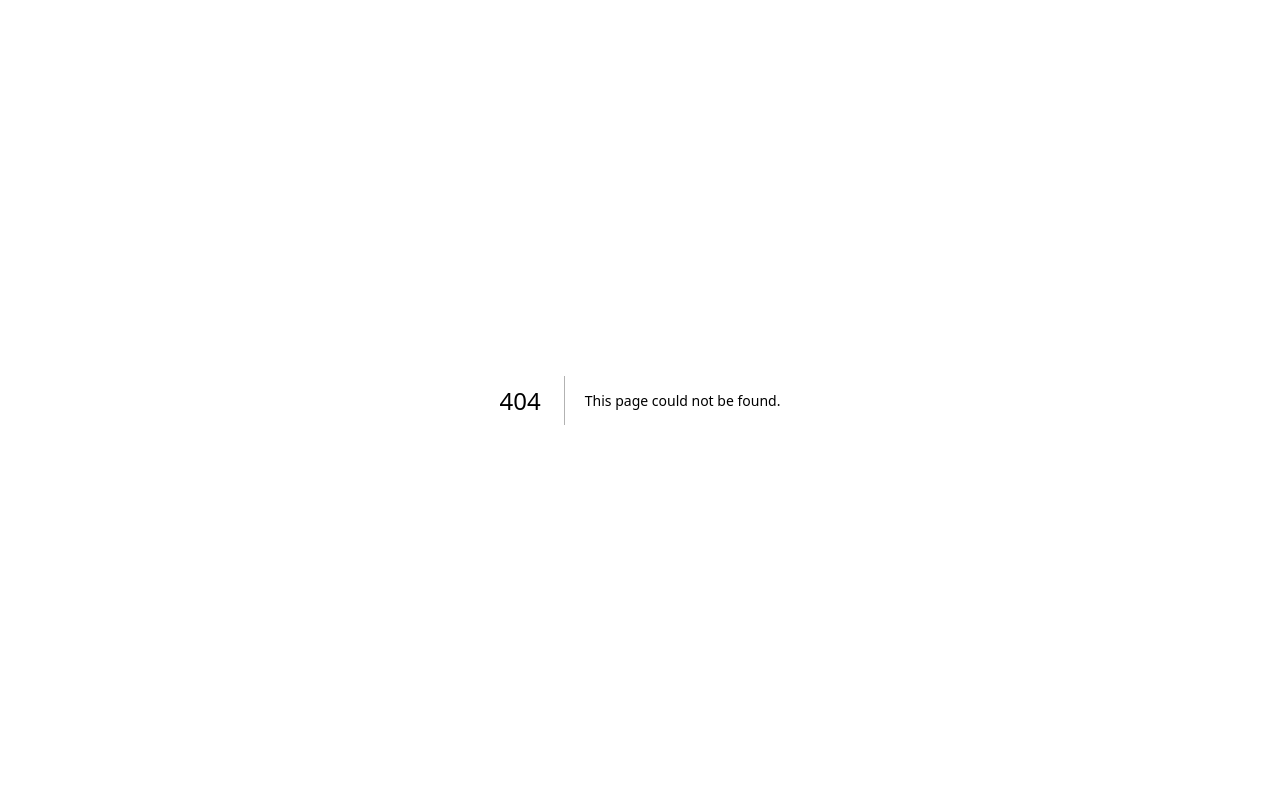
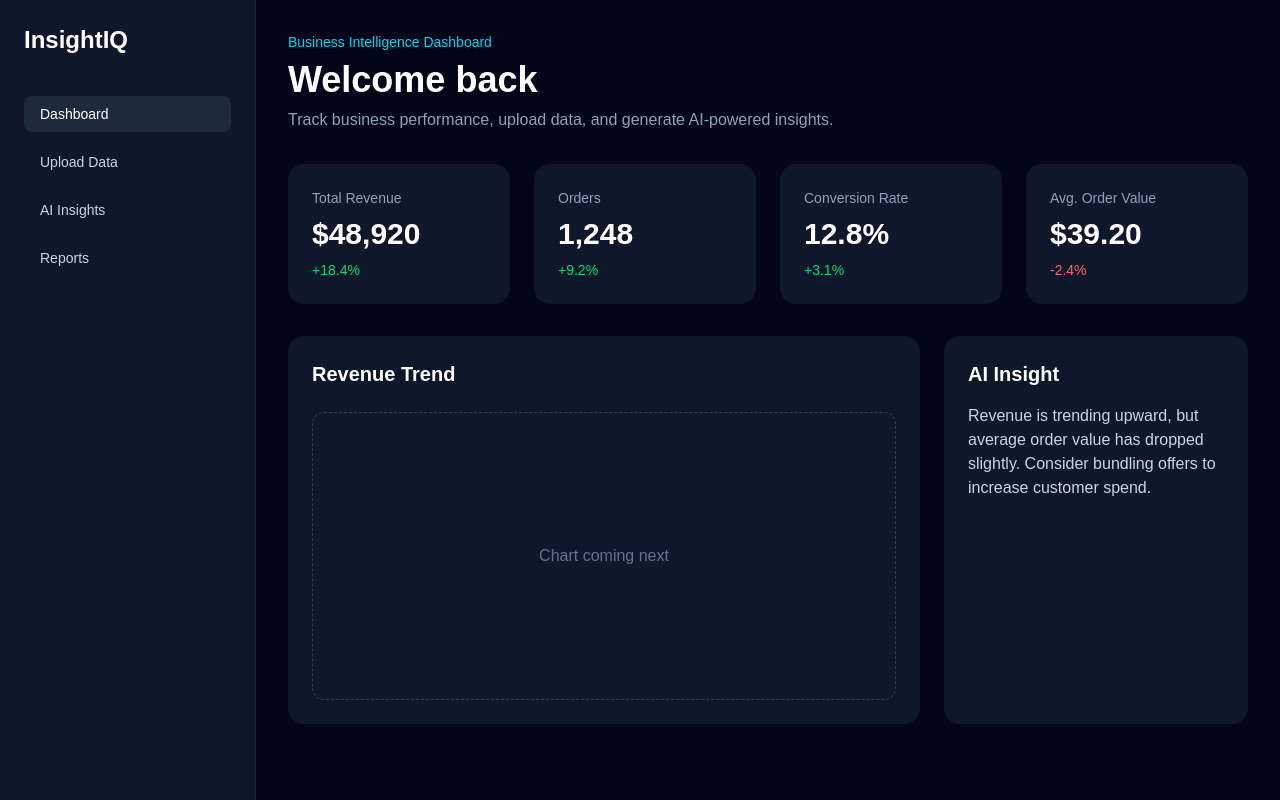
Before and after one commit to Jalucas1/insightiq, a Next.js app: page /dashboard in a window 1280 px wide. Before the commit this address had no page. Built offline with nearby package versions, Linux system fonts and the light colour scheme.

Commit message:
Create dashboard layout

```diff
--- /dev/null
+++ b/src/app/dashboard/page.tsx
@@ -0,0 +1,75 @@
+export default function DashboardPage() {
+    return (
+      <main className="min-h-screen bg-slate-950 text-white">
+        <div className="flex">
+          {/* Sidebar */}
+          <aside className="hidden min-h-screen w-64 border-r border-slate-800 bg-slate-900 p-6 md:block">
+            <h1 className="text-2xl font-bold">InsightIQ</h1>
+
+            <nav className="mt-10 space-y-3 text-sm text-slate-300">
+              <p className="rounded-lg bg-slate-800 px-4 py-2 text-white">Dashboard</p>
+              <p className="px-4 py-2">Upload Data</p>
+              <p className="px-4 py-2">AI Insights</p>
+              <p className="px-4 py-2">Reports</p>
+            </nav>
+          </aside>
+
+          {/* Main Content */}
+          <section className="flex-1 p-8">
+            <div className="mb-8">
+              <p className="text-sm text-cyan-400">Business Intelligence Dashboard</p>
+              <h2 className="mt-2 text-4xl font-bold">Welcome back</h2>
+              <p className="mt-2 text-slate-400">
+                Track business performance, upload data, and generate AI-powered insights.
+              </p>
+            </div>
+
+            {/* KPI Cards */}
+            <div className="grid gap-6 md:grid-cols-4">
+              <div className="rounded-2xl bg-slate-900 p-6">
+                <p className="text-sm text-slate-400">Total Revenue</p>
+                <h3 className="mt-2 text-3xl font-bold">$48,920</h3>
+                <p className="mt-2 text-sm text-green-400">+18.4%</p>
+              </div>
+
+              <div className="rounded-2xl bg-slate-900 p-6">
+                <p className="text-sm text-slate-400">Orders</p>
+                <h3 className="mt-2 text-3xl font-bold">1,248</h3>
+                <p className="mt-2 text-sm text-green-400">+9.2%</p>
+              </div>
+
+              <div className="rounded-2xl bg-slate-900 p-6">
+                <p className="text-sm text-slate-400">Conversion Rate</p>
+                <h3 className="mt-2 text-3xl font-bold">12.8%</h3>
+                <p className="mt-2 text-sm text-green-400">+3.1%</p>
+              </div>
+
+              <div className="rounded-2xl bg-slate-900 p-6">
+                <p className="text-sm text-slate-400">Avg. Order Value</p>
+                <h3 className="mt-2 text-3xl font-bold">$39.20</h3>
+                <p className="mt-2 text-sm text-red-400">-2.4%</p>
+              </div>
+            </div>
+
+            {/* Placeholder Panels */}
+            <div className="mt-8 grid gap-6 lg:grid-cols-3">
+              <div className="rounded-2xl bg-slate-900 p-6 lg:col-span-2">
+                <h3 className="text-xl font-semibold">Revenue Trend</h3>
+                <div className="mt-6 flex h-72 items-center justify-center rounded-xl border border-dashed border-slate-700 text-slate-500">
+                  Chart coming next
+                </div>
+              </div>
+
+              <div className="rounded-2xl bg-slate-900 p-6">
+                <h3 className="text-xl font-semibold">AI Insight</h3>
+                <p className="mt-4 text-slate-300">
+                  Revenue is trending upward, but average order value has dropped slightly.
+                  Consider bundling offers to increase customer spend.
+                </p>
+              </div>
+            </div>
+          </section>
+        </div>
+      </main>
+    );
+  }
```
